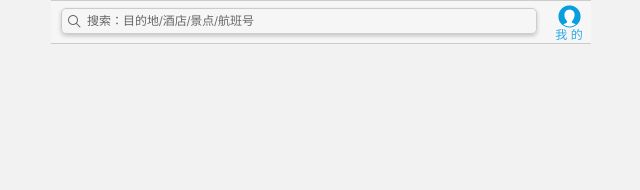
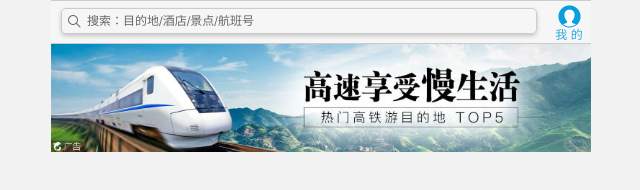
Before and after one commit to kang-theo/h5c3-flex-mobile, a plain HTML site: page index.html in a window 1280 px wide. Shown: the whole page, without its empty margins (319-959 px from the left). Drawn offline with Linux system fonts and the light colour scheme.

Commit message:
Focal point image module

```diff
--- a/css/index.css
+++ b/css/index.css
@@ -75,3 +75,10 @@ div {
   background-size: 104px auto; /* 2x sprite */
   margin: 4px auto -2px;
 }
+/* Focal point image */
+.focus {
+  padding-top: 44px;
+}
+.focus img {
+  width: 100%;
+}
--- a/index.html
+++ b/index.html
@@ -8,9 +8,14 @@
     <title>携程在手，说走就走</title>
   </head>
   <body>
+    <!-- Search module on top -->
     <div class="search-index">
       <div class="search">搜索：目的地/酒店/景点/航班号</div>
       <a href="#" class="user">我 的</a>
     </div>
+    <!-- Focal point image module -->
+    <div class="focus">
+      <img src="upload/focus.jpg" alt="" />
+    </div>
   </body>
 </html>
```
Also changed, not shown: upload/focus.jpg (added).
